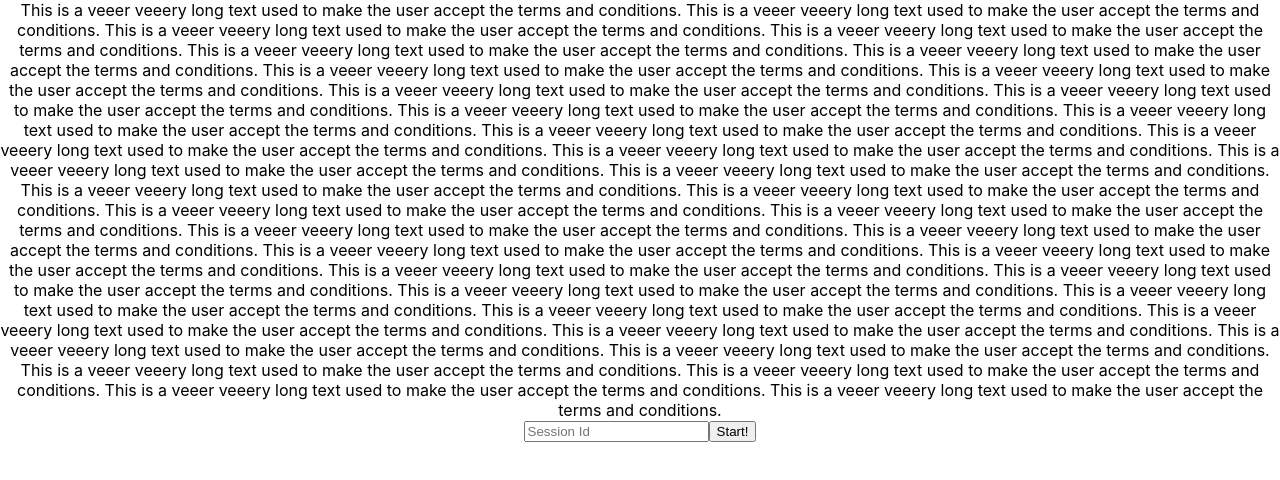
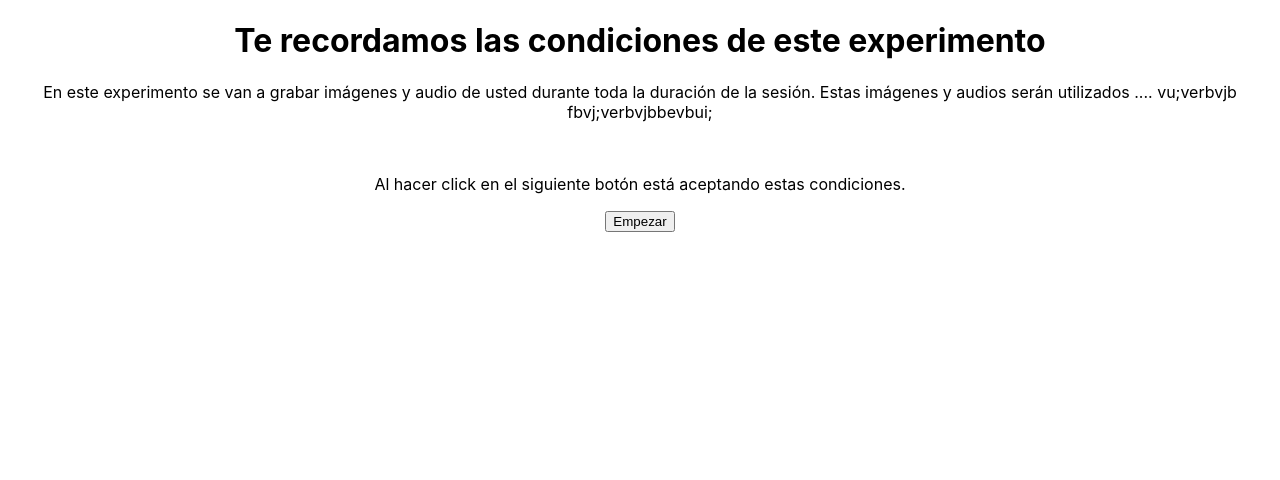
Before and after one commit to er-inc/lie-to-me-data-gathering, a React (Create React App) app: page /start in a window 1280 px wide. Shown: the top 480 px of the page. Built offline with nearby package versions, Linux system fonts and the light colour scheme; what opentok-react would draw is missing.

Commit message:
Making middle view complete

```diff
--- a/src/Home.js
+++ b/src/Home.js
@@ -17,7 +17,7 @@ class Home extends React.Component {
         <div className="component-wrapper">
           <Link to='/start'>
             <button className="button">
-              Lets get started !
+             ¡ Empecemos !
             </button>
           </Link>
         </div>
--- a/src/Start.js
+++ b/src/Start.js
@@ -2,14 +2,25 @@ import React from 'react';
 import { Link } from 'react-router-dom';
 
 class Start extends React.Component {
-  state = {
+  constructor() {
+    super();
+    this.state = {
+      conditionsAccepted: false,
       sessionId: ''
+    }
   }
 
   updateInputvalue(evt) {
     this.setState({
       sessionId: evt.target.value
     });
+  }
+
+  startExperiment() {
+      console.log("StartExperiment called")
+    this.setState({
+      conditionsAccepted: true
+    })
   }
 
   apiKey() {
@@ -27,54 +38,36 @@ class Start extends React.Component {
     }
     return (
       <div>
+        <h1>Te recordamos las condiciones de este experimento</h1>
+        <p>
+        En este experimento se van a grabar imágenes y audio de usted durante toda la duración de la sesión.
+        Estas imágenes y audios serán utilizados ....
+        vu;verbvjb
+        fbvj;verbvjbbevbui;
+        </p>
+        <br/>
+        { !this.state.conditionsAccepted && (
           <div>
-        This is a veeer veeery long text used to make the user accept the terms and conditions.
-        This is a veeer veeery long text used to make the user accept the terms and conditions.
-        This is a veeer veeery long text used to make the user accept the terms and conditions.
-        This is a veeer veeery long text used to make the user accept the terms and conditions.
-        This is a veeer veeery long text used to make the user accept the terms and conditions.
-        This is a veeer veeery long text used to make the user accept the terms and conditions.
-        This is a veeer veeery long text used to make the user accept the terms and conditions.
-        This is a veeer veeery long text used to make the user accept the terms and conditions.
-        This is a veeer veeery long text used to make the user accept the terms and conditions.
-        This is a veeer veeery long text used to make the user accept the terms and conditions.
-        This is a veeer veeery long text used to make the user accept the terms and conditions.
-        This is a veeer veeery long text used to make the user accept the terms and conditions.
-        This is a veeer veeery long text used to make the user accept the terms and conditions.
-        This is a veeer veeery long text used to make the user accept the terms and conditions.
-        This is a veeer veeery long text used to make the user accept the terms and conditions.
-        This is a veeer veeery long text used to make the user accept the terms and conditions.
-        This is a veeer veeery long text used to make the user accept the terms and conditions.
-        This is a veeer veeery long text used to make the user accept the terms and conditions.
-        This is a veeer veeery long text used to make the user accept the terms and conditions.
-        This is a veeer veeery long text used to make the user accept the terms and conditions.
-        This is a veeer veeery long text used to make the user accept the terms and conditions.
-        This is a veeer veeery long text used to make the user accept the terms and conditions.
-        This is a veeer veeery long text used to make the user accept the terms and conditions.
-        This is a veeer veeery long text used to make the user accept the terms and conditions.
-        This is a veeer veeery long text used to make the user accept the terms and conditions.
-        This is a veeer veeery long text used to make the user accept the terms and conditions.
-        This is a veeer veeery long text used to make the user accept the terms and conditions.
-        This is a veeer veeery long text used to make the user accept the terms and conditions.
-        This is a veeer veeery long text used to make the user accept the terms and conditions.
-        This is a veeer veeery long text used to make the user accept the terms and conditions.
-        This is a veeer veeery long text used to make the user accept the terms and conditions.
-        This is a veeer veeery long text used to make the user accept the terms and conditions.
-        This is a veeer veeery long text used to make the user accept the terms and conditions.
-        This is a veeer veeery long text used to make the user accept the terms and conditions.
-        This is a veeer veeery long text used to make the user accept the terms and conditions.
-        This is a veeer veeery long text used to make the user accept the terms and conditions.
-        This is a veeer veeery long text used to make the user accept the terms and conditions.
-        This is a veeer veeery long text used to make the user accept the terms and conditions.
+            <p>
+            Al hacer click en el siguiente botón está aceptando estas condiciones.
+            </p>
+            <button className="button" onClick={() => this.startExperiment()}>
+            Empezar
+            </button>
           </div>
+        )}
+        { this.state.conditionsAccepted && (
           <div className="component-wrapper">
-          <input type="text" value={this.state.sessionId} placeholder={"Session Id"} onChange={evt => this.updateInputvalue(evt)} />
+            <h2>¡Gracias por participar!</h2>
+            <p>Ingresá el código que te enviamos para esta sesión:</p>
+            <input type="text" value={this.state.sessionId} placeholder={"Id de Sesión"} onChange={evt => this.updateInputvalue(evt)} />
             <Link to={ location }>
               <button className="button">
-            Start!
+              Start
               </button>
             </Link>
           </div>
+        )}
       </div>
     )
   }
```
Lines whose indentation alone changed are shown as unchanged.
